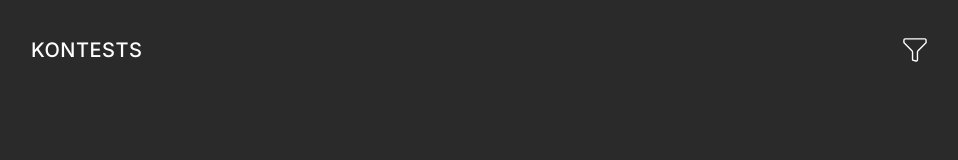
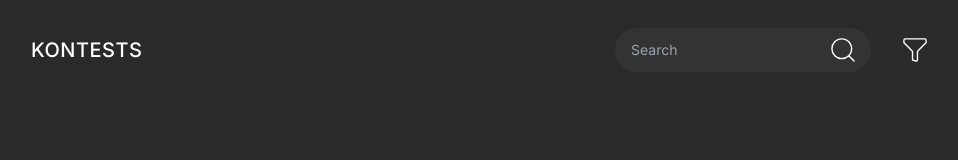
Before and after one commit to tanjim-rahat/kontests_api_app, a React (Vite) app: page / in a window 1280 px wide. Shown: the top 160 px of the page, without its empty margins (161-1119 px from the left). Built offline with nearby package versions, Linux system fonts and the light colour scheme.

Commit message:
added searchbar

```diff
--- a/src/js/App.jsx
+++ b/src/js/App.jsx
@@ -1,4 +1,5 @@
 import Container from "./components/Container";
+import Searchbar from "./components/Searchbar";
 import FilterIcon from "./components/icons/Filter";
 
 function App() {
@@ -17,6 +18,8 @@ function App() {
           </a>
 
           <div className="flex items-center gap-8">
+            <Searchbar />
+
             <button>
               <FilterIcon />
             </button>
```
